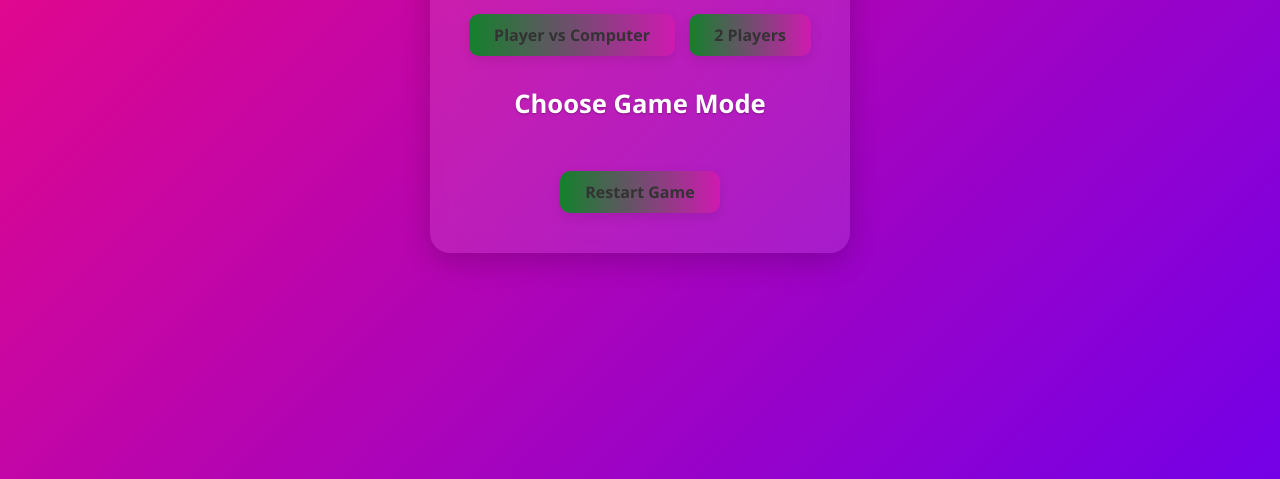
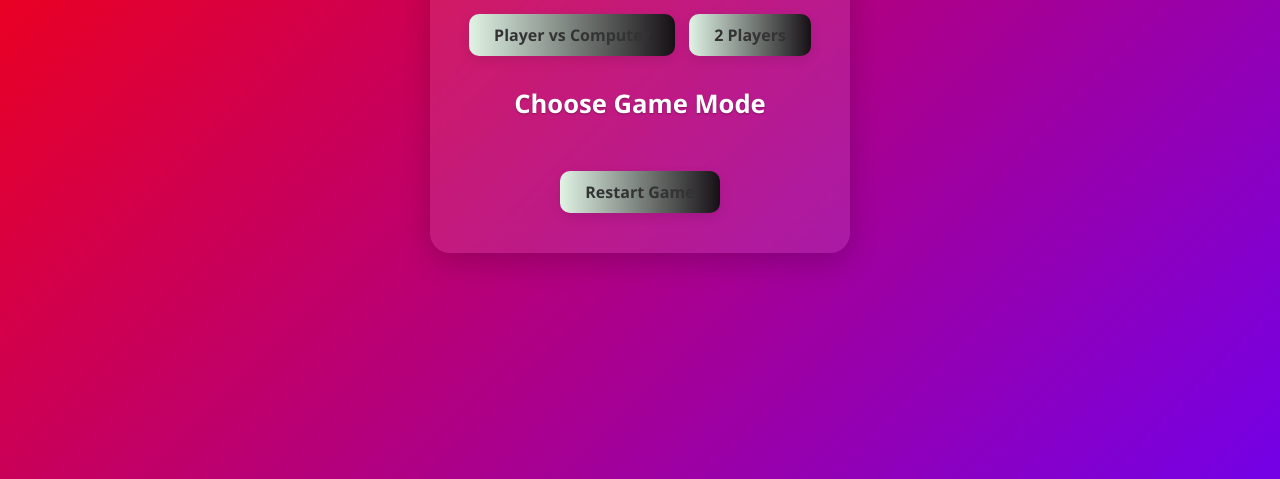
Before and after one commit to Adarsh2410-bit/Adarsh-TicTacToe-Game-Computer-mode, a plain HTML site: page index.html in a window 1280 px wide. Shown: the part 321-800 px from the top of the page. Drawn offline with Linux system fonts and the light colour scheme.

Commit message:
Add files via upload

```diff
--- a/style.css
+++ b/style.css
@@ -10,7 +10,7 @@ body {
   justify-content: center;
   align-items: center;
   height: 100vh;
-  background: linear-gradient(135deg, #f3097e, #7400e7);
+  background: linear-gradient(135deg, #ff0000, #7400e7);
 }
 
 .container {
@@ -38,7 +38,7 @@ h1 {
   padding: 10px 25px;
   font-size: 1rem;
   color: #333;
-  background: linear-gradient(to right, #13812b, #cf19b1);
+  background: linear-gradient(to right, #dff3e4, #161015);
   border: none;
   border-radius: 10px;
   cursor: pointer;
```
Also changed, not shown: index.html (+1 -1 lines), 3 other files.
